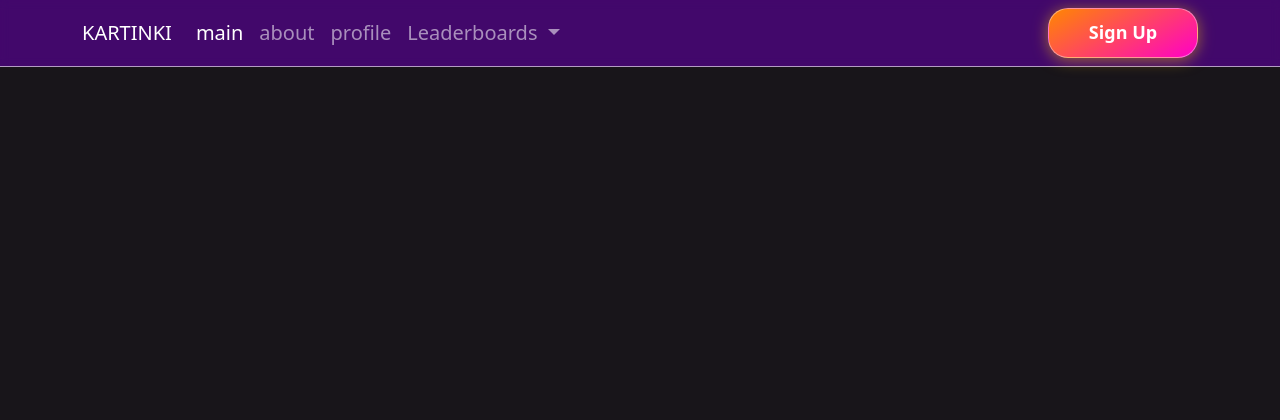
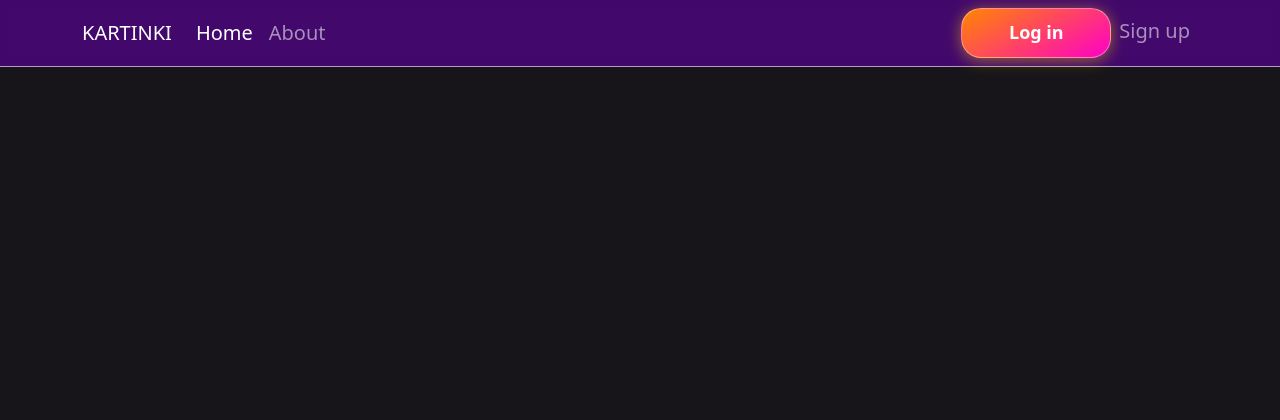
Before and after one commit to xrenvtomate/YaCoder-with-django, a Django app: page / in a window 1280 px wide. Shown: the top 420 px of the page. Run offline with Django 3.2, Linux system fonts and the light colour scheme; data that the repository does not hold is empty; some libraries are stand-ins or nearby versions.

Commit message:
Created new templates

```diff
--- a/project/templates/includes/header.html
+++ b/project/templates/includes/header.html
@@ -12,37 +12,35 @@
       >
         <span class="navbar-toggler-icon"></span>
       </button>
-      <div class="collapse navbar-collapse" id="navbarNavDropdown">
-        <ul class="navbar-nav">
-          <li class="">
-            <a class="nav-link active" aria-current="page" href="{% url 'homepage:home' %}">main</a>
+      <div class="collapse navbar-collapse" id="navbarSupportedContent">
+        {% with request.resolver_match.view_name as view_name %}
+        <ul class="navbar-nav me-auto mb-2 mb-lg-0">
+          <li class="nav-item">
+            <a {% if view_name == 'homepage:home' %}class="nav-link active"{% else %}class="nav-link"{% endif %}aria-current="page" href="{% url 'homepage:home' %}">Home</a>
           </li>
           <li class="nav-item">
-            <a class="nav-link" href="{% url 'about:description' %}">about</a>
-          </li>
-          <li class="nav-item">
-            <a class="nav-link" href="#">profile</a>
-          </li>
-          <li class="nav-item dropdown">
-            <a
-              class="nav-link dropdown-toggle"
-              href="#"
-              role="button"
-              data-bs-toggle="dropdown"
-              aria-expanded="false"
-            >
-              Leaderboards
-            </a>
-            <ul class="dropdown-menu">
-              <li><a class="dropdown-item" href="#">Users</a></li>
-              <li><a class="dropdown-item" href="#">Photos</a></li>
-              <li>
-                <a class="dropdown-item" href="#">tags</a>
-              </li>
-            </ul>
+            <a {% if view_name == 'about:description' %}class="nav-link active"{% else %}class="nav-link"{% endif %} aria-current="page" href="{% url 'about:description' %}">About</a>
           </li>
         </ul>
+        <ul class="navbar-nav mb-2 mb-lg-0">
+          {% if user.is_authenticated %}
+            <li class="nav-item dropdown">
+              <a class="nav-link dropdown-toggle" data-bs-toggle="dropdown" href="#" role="button" aria-expanded="false">{{ user.username }}</a>
+              <ul class="dropdown-menu dropdown-menu-end">
+                <li><a class="dropdown-item" href="{% url 'users:profile' %}">Profile</a></li>
+                <li><a class="dropdown-item" href="{% url 'users:password_change' %}">Change password</a></li>
+                <li><hr class="dropdown-divider"></li>
+                <li><a class="dropdown-item" href="{% url 'users:logout' %}" style="color: red;">Log out</a></li>
+              </ul>
+            </li>
+          {% else %}
+              <a class="signup" href="{% url 'users:login' %}">Log in</a>
+            <li class="nav-item">
+              <a {% if view_name == 'users:signup' %}class="nav-link active"{% else %}class="nav-link"{% endif %} aria-current="page" href="{% url 'users:signup' %}">Sign up</a>
+            </li>
+          {% endif %}
+        </ul>
+        {% endwith %}
       </div>
-      <a class="signup" href="{% url 'users:login' %}">Sign Up</a>
     </div>
 </nav>
```
Also changed, not shown: project/users/models.py (+8 -8 lines).
